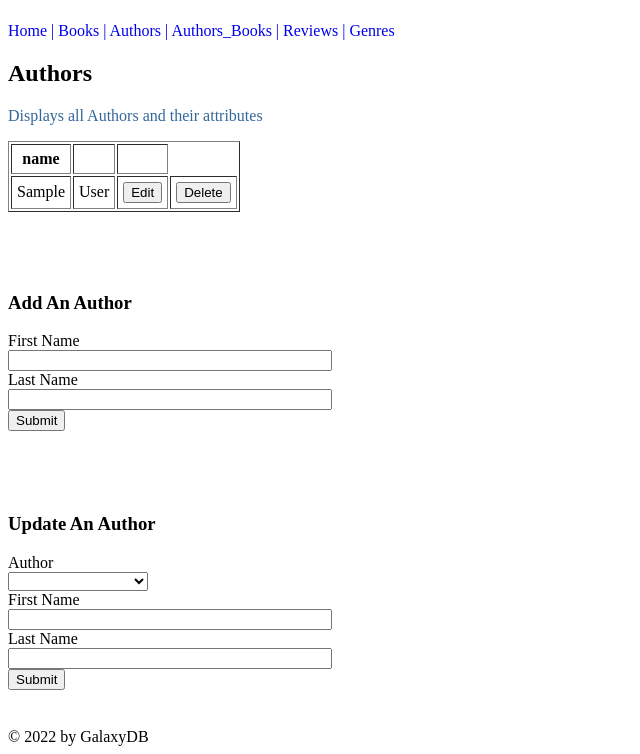
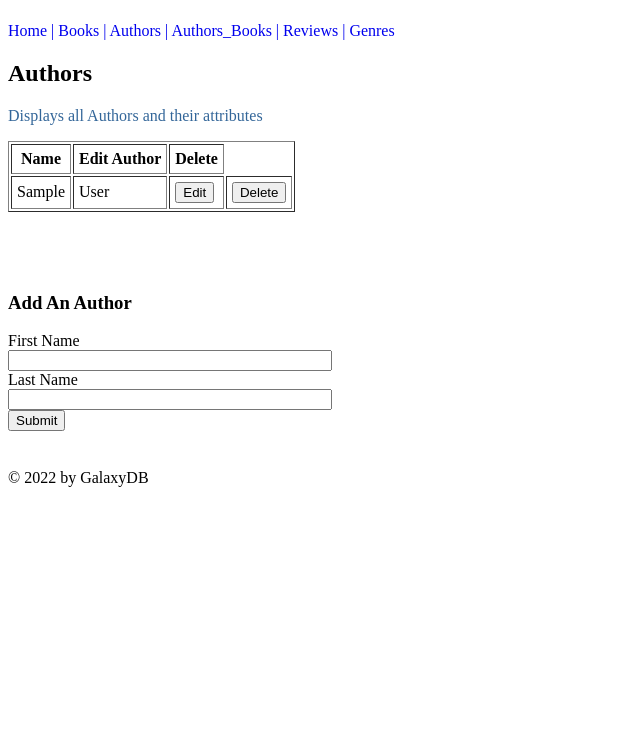
Before and after one commit to spencerlwahlstrom/greatreads, a Flask app: template templates/authors.html in a window 1280 px wide. Shown: the part 58-812 px from the top of the page, without its empty margins (0-640 px from the left). After the commit the page ends 545 px from the top, so only its background shows below. Run offline with Flask 2, Linux system fonts and the light colour scheme; the template is opened without the code that fills it: most values are stand-ins (such as "Sample title", 1, 10 or a date in 2020); some libraries are stand-ins or nearby versions.

Commit message:
completed authors crud, and add for authors_table

```diff
--- a/app.py
+++ b/app.py
@@ -108,40 +108,50 @@ def genres():
     })
     return render_template("genres.html", genres = genres)
 
-@app.route("/authors")
+# Authors CRUD
+@app.route("/authors", methods=["GET", "POST"])
 def authors():
-    authors = []
-    authors.append({
-        "first_name": "J.R.R.",
-        "last_name":  "Tolkien"
-        })
+    cur = mysql.connection.cursor()
+    if request.method == "GET":
+        cur.execute("SELECT * FROM authors;")
+        authors = cur.fetchall()
+        return render_template("authors.html", authors = authors)
 
-    authors.append({
-        "first_name": "Neil",
-        "last_name":  "Gaiman"
-        })
+    if request.method == "POST":
+        author = request.form
+        query = "INSERT INTO authors (first_name, last_name) VALUES(%s, %s);"
+        params = [author["first_name"], author["last_name"]]
+        cur.execute(query, params)
+        mysql.connection.commit()
+        return redirect("/authors")
 
-    authors.append({
-        "first_name": "Terry",
-        "last_name":  "Pratchett"
-        })
+@app.route("/authors/edit/<author_id>", methods=["GET", "POST"])
+def edit_author(author_id):
+    cur = mysql.connection.cursor()
+    if request.method == "GET":
+        query = "SELECT * FROM authors WHERE author_id = %s;"
+        params = [author_id]
+        cur.execute(query, params)
+        results = cur.fetchall()
+        return render_template("authors-edit.html", author=results[0])
 
-    authors.append({
-        "first_name": "Jodi",
-        "last_name":  "Picoult"
-        })
+    if request.method == "POST":
+        author = request.form
+        query = "UPDATE authors SET first_name= %s, last_name= %s WHERE author_id = %s;"
+        params = [author["first_name"], author["last_name"], author["author_id"]]
+        cur.execute(query, params)
+        mysql.connection.commit()
+        return redirect("/authors")
 
-    authors.append({
-        "first_name": "Samantha",
-        "last_name":  "Van Leer"
-        })
 
-    authors.append({
-        "first_name": "J.K.",
-        "last_name":  "Rowling"
-        })
-
-    return render_template("authors.html", authors = authors)
+@app.route("/authors/delete/<author_id>")
+def delete_author(author_id):
+    cur = mysql.connection.cursor()
+    query = "DELETE FROM authors WHERE author_id = %s"
+    params = [author_id]
+    cur.execute(query, params)
+    mysql.connection.commit()
+    return redirect("/authors")
 
 # BOOKS CRUD
 @app.route("/books", methods=["GET", "POST"])
@@ -194,17 +204,32 @@ def delete_book(book_id):
     return redirect("/books")
 
 # AUTHORS_BOOKS CRUD
-@app.route("/authors-books")
+@app.route("/authors-books", methods=["GET", "POST"])
 def authors_books():
     # Get all authors_books
-    cur = mysql.connection.cursor()
-    query = "SELECT b.title AS title, CONCAT(a.first_name, ' ', a.last_name) AS full_name, "\
+    if request.method == "GET":
+        cur = mysql.connection.cursor()
+        query = "SELECT b.title AS title, CONCAT(a.first_name, ' ', a.last_name) AS full_name, "\
             "b.book_id, a.author_id FROM authors AS a "\
             "INNER JOIN authors_books AS ab ON a.author_id = ab.author_id "\
             "INNER JOIN books AS b ON b.book_id = ab.book_id;"
-    cur.execute(query)
-    results = cur.fetchall()
-    return render_template("authors-books.html", authors_books=results)
+        cur.execute(query)
+        results = cur.fetchall()
+        cur.execute("SELECT * FROM authors;")
+        authors = cur.fetchall()
+        cur.execute("SELECT * FROM books;")
+        books = cur.fetchall()
+        return render_template("authors-books.html", authors_books=results, authors=authors, books=books)
+
+    if request.method == "POST":
+        cur = mysql.connection.cursor()
+        author_book = request.form
+        query = "INSERT INTO authors_books(author_id, book_id) VALUES(%s, %s);"
+        params = [author_book["author_id"], author_book["book_id"]]
+        cur.execute(query, params)
+        mysql.connection.commit()
+        return redirect("/authors-books")
+
 
 @app.route("/authors-books/edit/<book_id>/<author_id>", methods=["GET", "POST"])
 def edit_ab(book_id, author_id):
--- a/templates/authors.html
+++ b/templates/authors.html
@@ -9,17 +9,19 @@
     <table border="1" cellpadding="5">
         <tr>
             {% for attr in authors[0].keys() %}
-            <th>{{ attr }}</th>
+            {% if attr != "author_id" %}
+            <th>{{ attr.replace("_", " ").title() }}</th>
+            {% endif %}
             {% endfor %}
-            <th></th>
-            <th></th>
+            <th>Edit Author</th>
+            <th>Delete</th>
         </tr>
         {% for author in authors %}
         <tr>
             <td>{{author.first_name}}</td>
             <td>{{author.last_name}}</td>
-            <td><button>Edit</button></td>
-            <td><button>Delete</button></td>
+            <td><a href="/authors/edit/{{author.author_id}}"><button>Edit</button></a></td>
+            <td><a href="/authors/delete/{{author.author_id}}"><button>Delete</button></a></td>
         </tr>
         {% endfor %}
     </table>
@@ -32,19 +34,4 @@
         <input type ="submit">
     </form>
 
-    <form method = "POST" id = "updateAuthors">
-        <h3>Update An Author</h3>
-        <label>Author</label> <select name="author">
-            <option value = "0"></option>
-            <option value = "1">J.R.R. Tolkien</option>
-            <option value = "2">Neil Gaiman</option>
-            <option value = "3">Terry Pratchett</option>
-            <option value = "4">Jodi Picoult</option>
-            <option value = "5">Samantha Van Leer</option>
-            <option value = "6">J.K. Rowling</option>
-        </select>
-        <label>First Name </label> <input type="text" name = "first_name">
-        <label>Last Name </label> <input type="text" name = "last_name">
-        <input type ="submit">
-    </form>
 {% endblock %}
--- a/templates/books.html
+++ b/templates/books.html
@@ -10,7 +10,7 @@
         <tr>
             {% for attr in books[0].keys() %}
             {% if attr != "book_id" %}
-            <th>{{ attr }}</th>
+            <th>{{ attr.replace("_", " ").title()  }}</th>
             {% endif %}
             {% endfor %}
             <th></th>
```
Also changed, not shown: templates/authors-books.html (+10 -15 lines), templates/authors-edit.html (added, +17 -0 lines).
